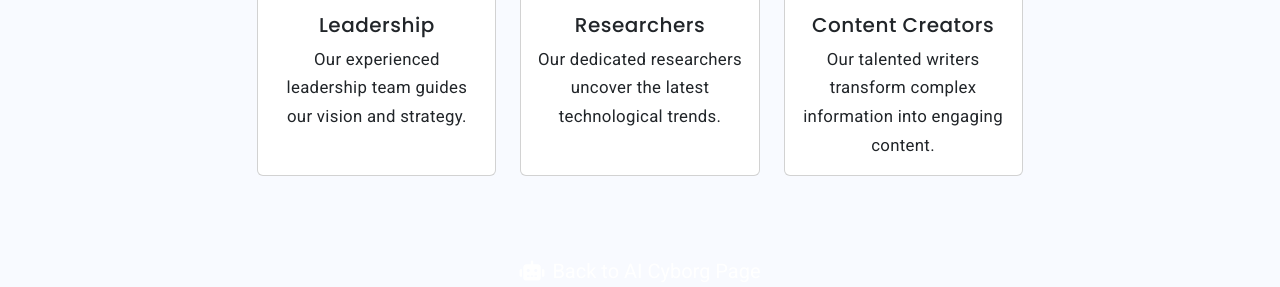
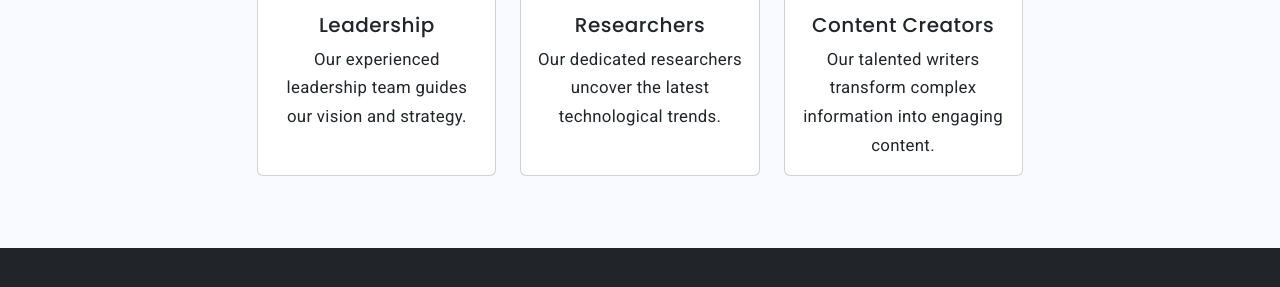
Before and after one commit to rniru/Innovation-Security-Page, a plain HTML site: page company.html in a window 1280 px wide. Shown: the part 833-1120 px from the top of the page. Drawn offline with Linux system fonts and the light colour scheme.

Commit message:
Update company.html

```diff
--- a/company.html
+++ b/company.html
@@ -90,11 +90,6 @@
                             </div>
                         </div>
                     </div>
-
-                    <!-- Button to go back to AI Cyborg page -->
-                    <div class="text-center mt-5">
-                        <a href="index.html" class="btn btn-primary btn-lg"><i class="fas fa-robot me-2"></i>Back to AI Cyborg Page</a>
-                    </div>
                 </div>
             </div>
         </div>
```
